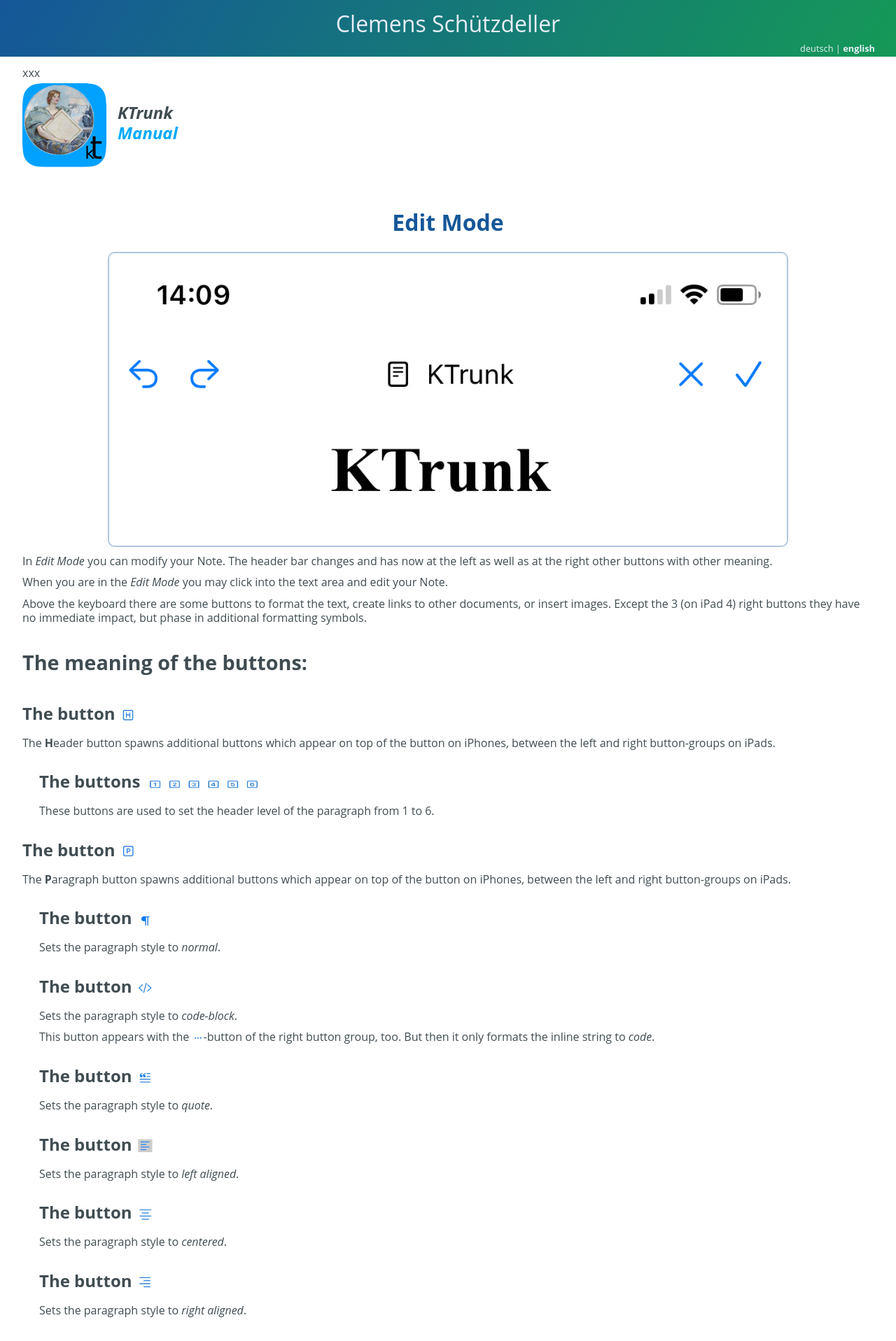
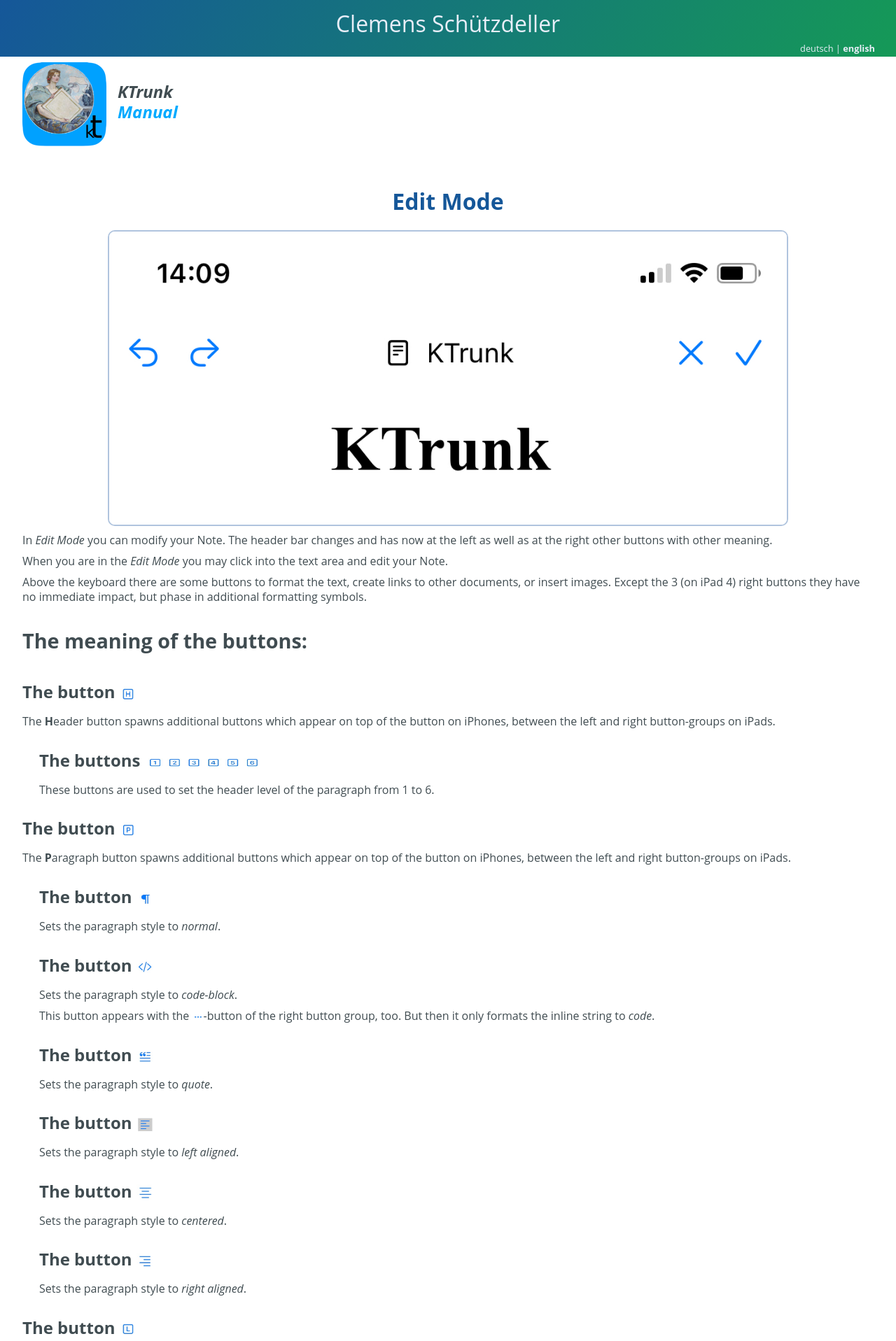
Before and after one commit to cs-LA/home, a Jekyll site: the page built from KTrunk/Manual/EditMode.md, in a window 1280 px wide. Shown: the top 1917 px of the page at 70% size. Built offline with Jekyll 4.4.1, drawn with Linux system fonts in a browser that asks for light colours; our own code applies the rules of GitHub Pages for plain Markdown files.

Commit message:
Update EditMode.md

```diff
--- a/KTrunk/Manual/EditMode.md
+++ b/KTrunk/Manual/EditMode.md
@@ -1,4 +1,3 @@
-xxx
 <div class="logoRow">
   <div class="logoColumn logoColumnLeft">
     <img src="./../logo120.png">
@@ -155,7 +154,7 @@
   <p>
     <span class="en"><i>Indents</i> the paragraph to the <i>right</i>.<br>This can also be used to raise the level of lists or quotes.</span>
     <span class="de"><i>Rückt</i> den Paragraphen nach <i>rechts</i> ein.<br>Dies wird auch genutzt, um die Einzugsebene von Listen oder Zitaten zu erhöhen.</span>
-  <p>
+  </p>
   <h3>
     <span class="en">The button <img src="buttons/indentLeft.jpg" class="inLine"></span>
     <span class="de">Die Schaltfläche <img src="buttons/indentLeft.jpg" class="inLine"></span>
```
